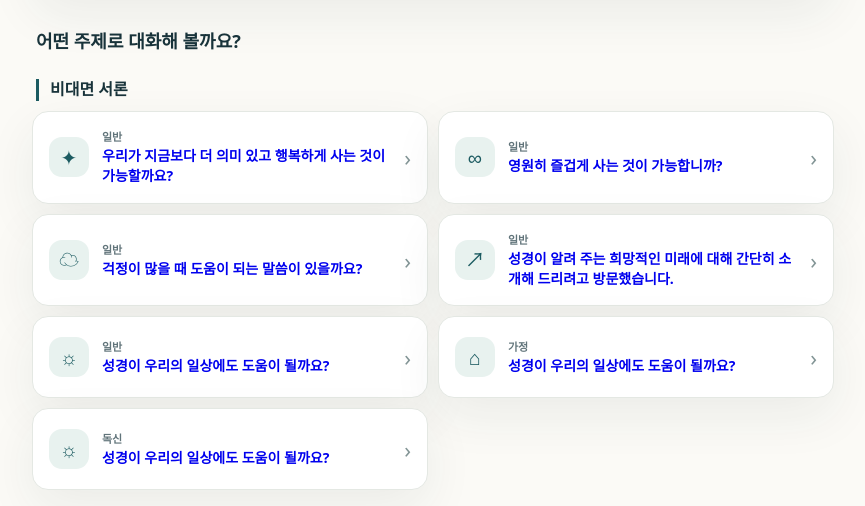
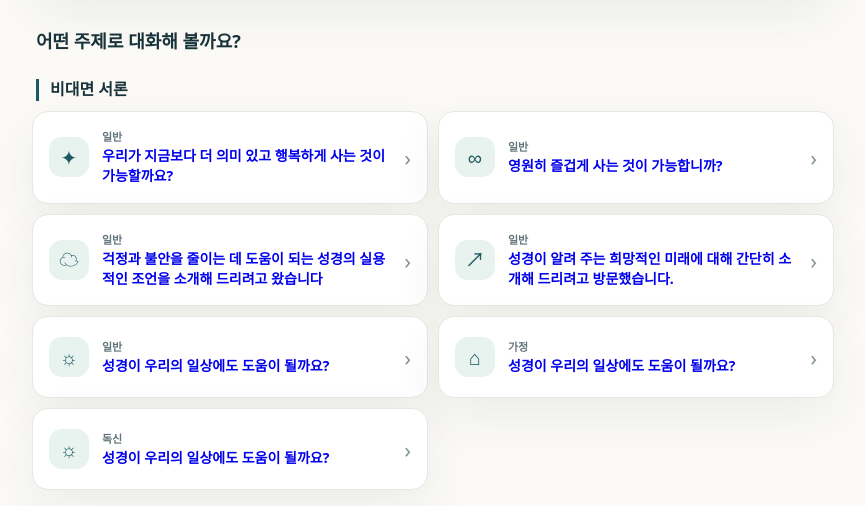
Before and after one commit to down0619/bible-conversation-guide, a plain HTML site: page index.html in a window 1280 px wide. Shown: the part 294-800 px from the top of the page, without its empty margins (207-1072 px from the left). Drawn offline with Linux system fonts and the light colour scheme.

Commit message:
시작 화면의 걱정 주제 문구 수정

```diff
--- a/index.html
+++ b/index.html
@@ -6,7 +6,7 @@
 <section class="hero"><div class="eyebrow">성경으로 나누는 대화</div><h1>성경은 어떤 책입니까?</h1><p>관심을 보이는 질문을 선택해 대화를 이어가 보세요.</p></section>
 <h2 class="section-title">어떤 주제로 대화해 볼까요?</h2><h3 class="group-title">비대면 서론</h3><section class="questions" aria-label="대화 질문"><a class="question" href="conversation.html?topic=meaningful-life"><span class="symbol">✦</span><span><small>일반</small><strong>우리가 지금보다 더 의미 있고 행복하게 사는 것이 가능할까요?</strong></span><span class="arrow">›</span></a>
 <a class="question" href="conversation.html?topic=live-forever-happily"><span class="symbol">∞</span><span><small>일반</small><strong>영원히 즐겁게 사는 것이 가능합니까?</strong></span><span class="arrow">›</span></a>
-<a class="question" href="conversation.html?topic=worry"><span class="symbol">☁</span><span><small>일반</small><strong>걱정이 많을 때 도움이 되는 말씀이 있을까요?</strong></span><span class="arrow">›</span></a>
+<a class="question" href="conversation.html?topic=worry"><span class="symbol">☁</span><span><small>일반</small><strong>걱정과 불안을 줄이는 데 도움이 되는 성경의 실용적인 조언을 소개해 드리려고 왔습니다</strong></span><span class="arrow">›</span></a>
 <a class="question" href="conversation.html?topic=future"><span class="symbol">↗</span><span><small>일반</small><strong>성경이 알려 주는 희망적인 미래에 대해 간단히 소개해 드리려고 방문했습니다.</strong></span><span class="arrow">›</span></a>
 <a class="question" href="conversation.html?topic=bible-daily-general"><span class="symbol">☼</span><span><small>일반</small><strong>성경이 우리의 일상에도 도움이 될까요?</strong></span><span class="arrow">›</span></a>
 <a class="question" href="conversation.html?topic=bible-daily-family"><span class="symbol">⌂</span><span><small>가정</small><strong>성경이 우리의 일상에도 도움이 될까요?</strong></span><span class="arrow">›</span></a>
```
